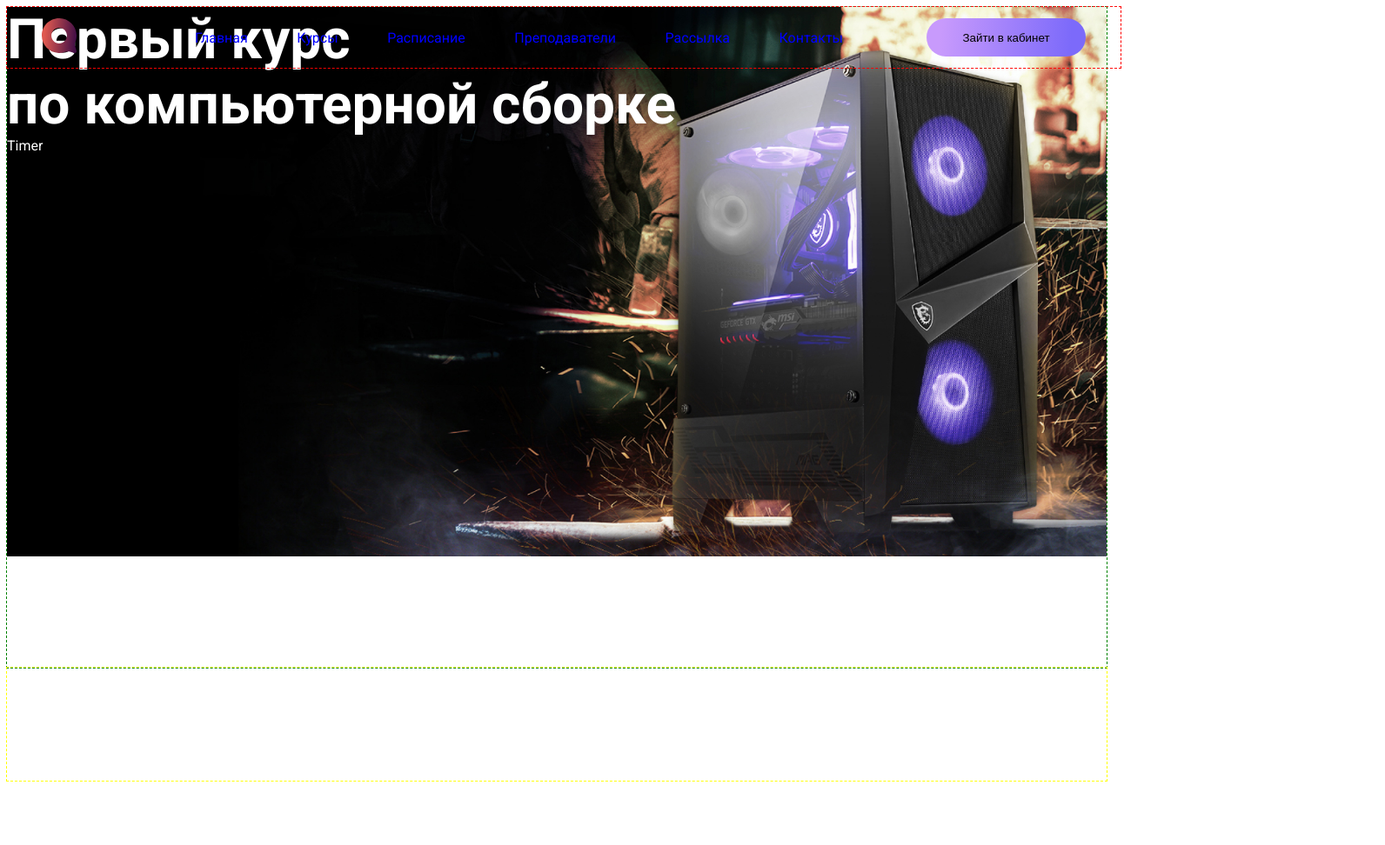
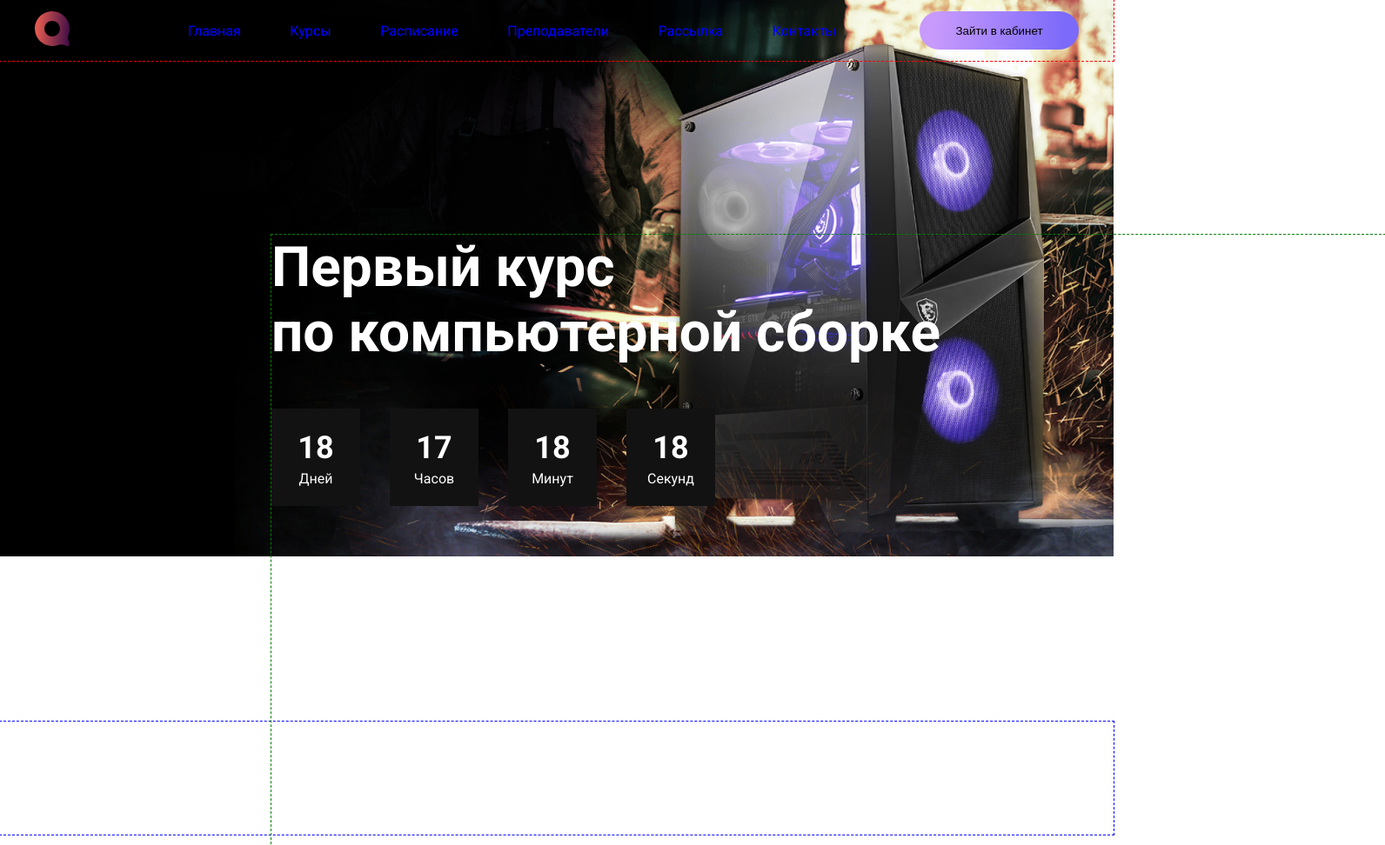
Before and after one commit to Wault-Tec/layout_copmuter-site, a plain HTML site: page index.html in a window 1280 px wide. Shown: the top 972 px of the page at 87% size, 1592 px wide, since content can reach past the window. Drawn offline with Linux system fonts and the light colour scheme.

Commit message:
first section

```diff
--- a/index.html
+++ b/index.html
@@ -58,7 +58,39 @@
                     по компьютерной сборке
                 </div>
                 <div class="intro-data_timer">
-                    Timer
+                    <div class="data_timer-block">
+                        <div class="data_timer-number">
+                            18
+                        </div>
+                        <div class="data_timer-text">
+                            Дней
+                        </div>
+                    </div>
+                    <div class="data_timer-block">
+                        <div class="data_timer-number">
+                            17
+                        </div>
+                        <div class="data_timer-text">
+                            Часов
+                        </div>
+                    </div>
+                    <div class="data_timer-block">
+                        <div class="data_timer-number">
+                            18
+                        </div>
+                        <div class="data_timer-text">
+                            Минут
+                        </div>
+                    </div>
+                    <div class="data_timer-block">
+                        <div class="data_timer-number">
+                            18
+                        </div>
+                        <div class="data_timer-text">
+                            Секунд
+                        </div>
+                    </div>
+
                 </div>
             </div>
             <div class="intro-order_info">
--- a/style.css
+++ b/style.css
@@ -1,3 +1,7 @@
+body {
+    margin: 0;
+}
+
 .root {
     font-size: 16px;
     font-family: "Roboto";
@@ -58,7 +62,12 @@
 
 .intro-text_wrapper {
     outline: 1px green dashed;
-    height: 760px;
+    height: 830px;
+
+    position: relative;
+    top: 270px;
+
+    left: 312px;
 }
 
 .intro-text {
@@ -69,7 +78,7 @@
 }
 
 .intro-order_info {
-    outline: 1px yellow dashed;
+    outline: 1px blue dashed;
     height: 130px;
     color:white;
 }
@@ -81,3 +90,31 @@
 .intro-data_timer {
     color:white;
 }
+
+.intro-data_timer {
+    display: flex;
+    margin-top: 50px;
+    justify-content: space-between;
+    width: 510px;
+}
+
+.data_timer-block {
+    width: 102px;
+    height: 112px;
+    background-color: #121212;
+    text-align: center;
+}
+
+.data_timer-number {
+    margin-top: 20%;
+    font-family: "Roboto";
+    font-size: 36px;
+    font-weight: 700;
+    line-height: 50.4px;
+}
+
+.data_timer-text {
+    font-family: "Roboto";
+    font-size: 16px;
+    font-weight: 400;
+}
```
